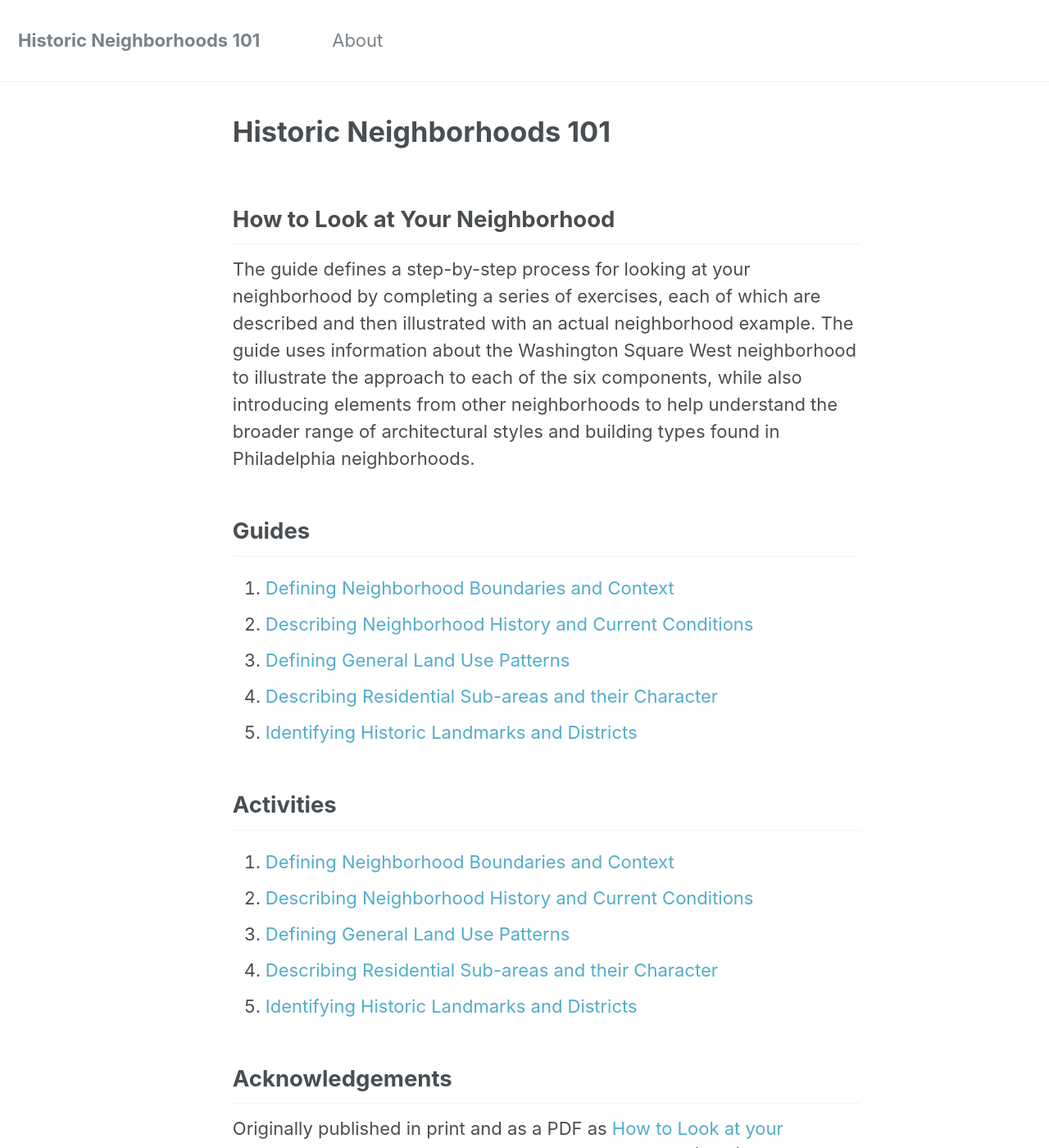
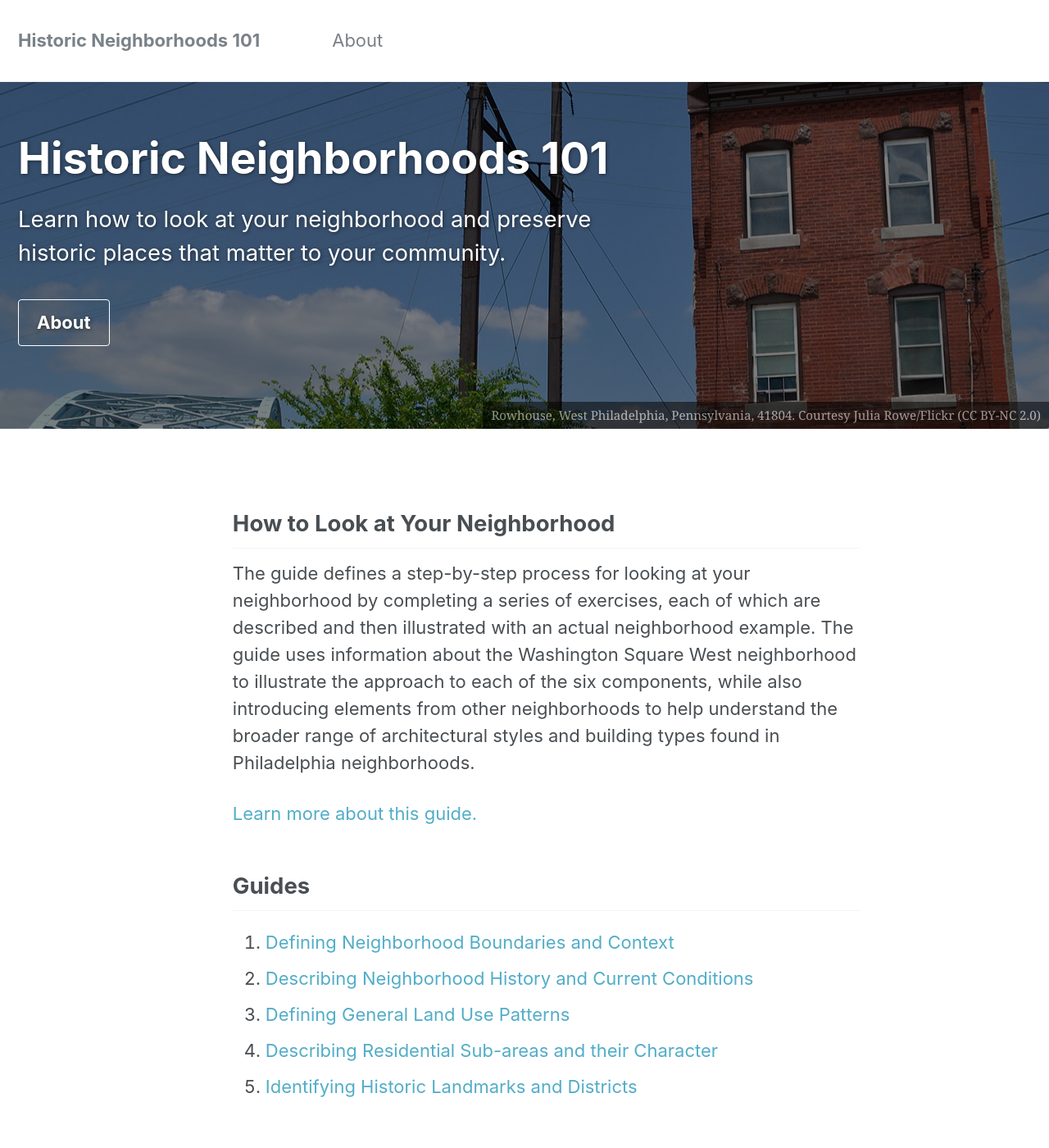
Before and after one commit to localpreservation/neighborhoods, a Jekyll site: the page built from _pages/home.md, in a window 1280 px wide and 1400 px high. Shown: the whole window at 82% size. Built offline with Jekyll 4.4.1, drawn with Linux system fonts in a browser that asks for light colours.

Commit message:
Add photos to home page; neighborhood boundaries guide

```diff
--- a/_pages/home.md
+++ b/_pages/home.md
@@ -1,15 +1,24 @@
 ---
 title: "Historic Neighborhoods 101"
+excerpt: "Learn how to look at your neighborhood and preserve historic places that matter to your community."
 permalink: /
+header:
+  overlay_image: 14803584772_5f88ebe1a3_o-square.jpg
+  overlay_filter: "0.5"
+  caption: "Rowhouse, West Philadelphia, Pennsylvania, 41804. Courtesy [Julia Rowe/Flickr](https://www.flickr.com/photos/juliarowe/14803584772/) ([CC BY-NC 2.0](https://creativecommons.org/licenses/by-nc/2.0/))"
+  cta_label: "About"
+  cta_url: "/about/"
 ---
 
 ## How to Look at Your Neighborhood
 
 The guide defines a step-by-step process for looking at your neighborhood by completing a series of exercises, each of which are described and then illustrated with an actual neighborhood example. The guide uses information about the Washington Square West neighborhood to illustrate the approach to each of the six components, while also introducing elements from other neighborhoods to help understand the broader range of architectural styles and building types found in Philadelphia neighborhoods.
 
+[Learn more about this guide.](/neighborhoods/guides/about/)
+
 ## Guides
 
-1. [Defining Neighborhood Boundaries and Context]({{ site.url }}/neighborhoods/guides/neighborhood-boundaries/)
+1. [Defining Neighborhood Boundaries and Context](/neighborhoods/guides/neighborhood-boundaries/)
 2. [Describing Neighborhood History and Current Conditions](/neighborhoods/guides/history-conditions/)
 3. [Defining General Land Use Patterns](/neighborhoods/guides/land-use/)
 4. [Describing Residential Sub-areas and their Character](/neighborhoods/guides/residential-commercial/)
```
Also changed, not shown: _guides/neighborhood-boundaries.md (+5 -0 lines), images/14803584772_5f88ebe1a3_o-square.jpg (added), images/8848280443_e721e4b7f8_o-square.jpg (added).
